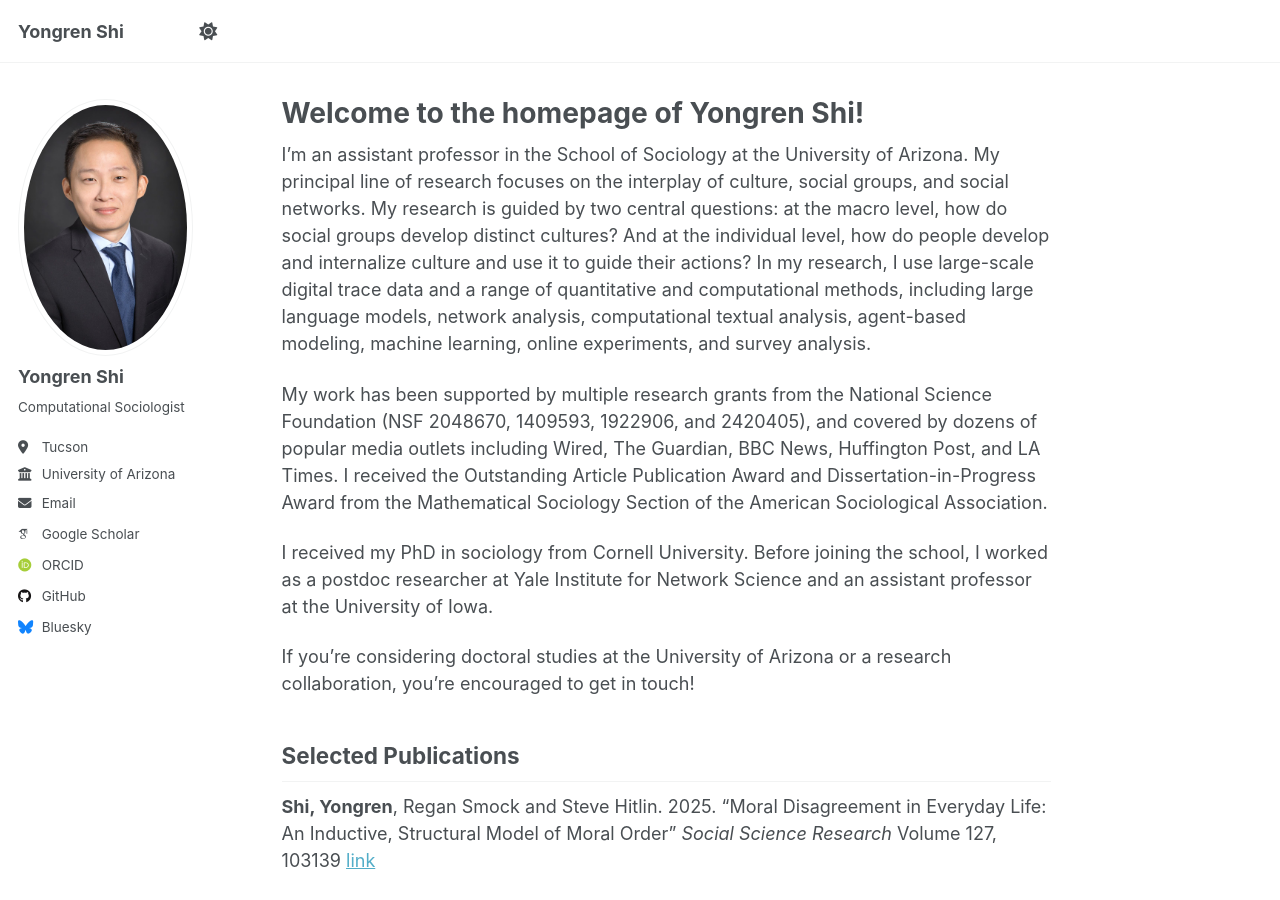
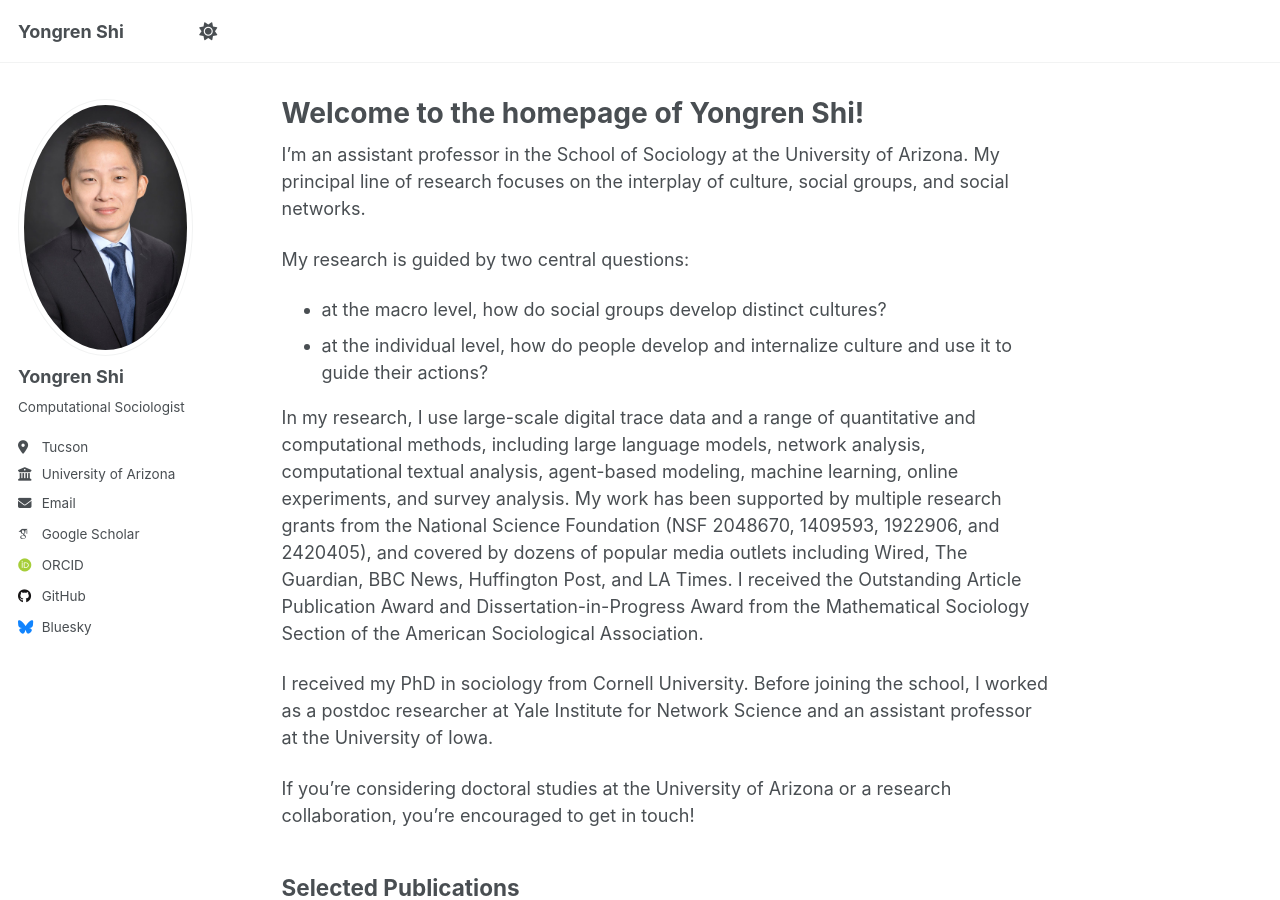
Before and after one commit to YongrenShi/YongrenShi, a Jekyll site: the page built from _pages/about.md, in a window 1280 px wide and 900 px high. Built offline with Jekyll 4.4.1, drawn with Linux system fonts in a browser that asks for light colours; some web fonts are replaced; a script that is not in the unit is left out.

Commit message:
Update about.md

```diff
--- a/_pages/about.md
+++ b/_pages/about.md
@@ -8,9 +8,13 @@ redirect_from:
 ---
 
 
-I'm an assistant professor in the School of Sociology at the University of Arizona. My principal line of research focuses on the interplay of culture, social groups, and social networks. My research is guided by two central questions: at the macro level, how do social groups develop distinct cultures? And at the individual level, how do people develop and internalize culture and use it to guide their actions? In my research, I use large-scale digital trace data and a range of quantitative and computational methods, including large language models, network analysis, computational textual analysis, agent-based modeling, machine learning, online experiments, and survey analysis.
+I'm an assistant professor in the School of Sociology at the University of Arizona. My principal line of research focuses on the interplay of culture, social groups, and social networks.
 
-My work has been supported by multiple research grants from the National Science Foundation (NSF 2048670, 1409593, 1922906, and 2420405), and covered by dozens of popular media outlets including Wired, The Guardian, BBC News, Huffington Post, and LA Times. I received the Outstanding Article Publication Award and Dissertation-in-Progress Award from the Mathematical Sociology Section of the American Sociological Association.
+My research is guided by two central questions:
+* at the macro level, how do social groups develop distinct cultures?
+* at the individual level, how do people develop and internalize culture and use it to guide their actions?
+
+In my research, I use large-scale digital trace data and a range of quantitative and computational methods, including large language models, network analysis, computational textual analysis, agent-based modeling, machine learning, online experiments, and survey analysis. My work has been supported by multiple research grants from the National Science Foundation (NSF 2048670, 1409593, 1922906, and 2420405), and covered by dozens of popular media outlets including Wired, The Guardian, BBC News, Huffington Post, and LA Times. I received the Outstanding Article Publication Award and Dissertation-in-Progress Award from the Mathematical Sociology Section of the American Sociological Association.
 
 I received my PhD in sociology from Cornell University. Before joining the school, I worked as a postdoc researcher at Yale Institute for Network Science and an assistant professor at the University of Iowa.
 
```
